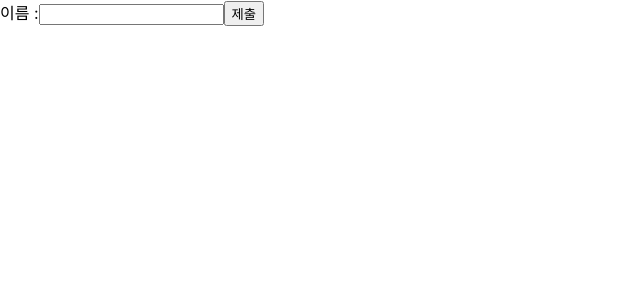
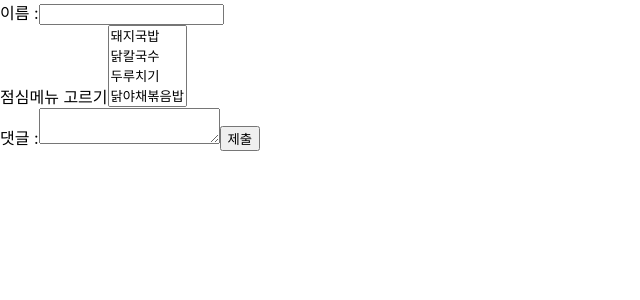
Before and after one commit to Ryumyuong/K0201_React_Test, a React (Create React App) app in the folder class-exam/: page / in a window 1280 px wide. Shown: the top 300 px of the page, without its empty margins (0-640 px from the left). Built offline with nearby package versions, Linux system fonts and the light colour scheme.

Commit message:
20230601 3교시

```diff
--- a/class-exam/src/ch11/NameForm.jsx
+++ b/class-exam/src/ch11/NameForm.jsx
@@ -3,13 +3,24 @@ import React, { useState } from 'react';
 const NameForm = (props) => {
   const [value, setValue] = useState('');
 
+  const [textAreaValue, setTextAreaValue] = useState('');
+
+  const [selectValue, setSelectValue] = useState("닭칼국수")
+
   const handleChange = (event) => {
-    setValue(event.target.value);
-    // alert('입력한 이름 : ' + value)
+    // setValue(event.target.value);
+    // setTextAreaValue(event.target.value);
+    setSelectValue(event.target.value);
+    // 대문자만
+    // setValue(event.target.value.toUpperCase());
+    // 소문자만
+    // setValue(event.target.value.toLowerCase());
+    // 입력할때마다 띄우기
+    //  alert('입력한 이름 : ' + textAreaValue)
   };
 
   const handleSubmit = (event) => {
-    alert('입력한 이름 : ' + value);
+    alert('선택한 메뉴는 : ' + selectValue);
     // 자바스크립트 기본로직 - submit = 제출
     // preventDefault() - 기본 로직을 못하게 방지
     event.preventDefault();
@@ -18,9 +29,24 @@ const NameForm = (props) => {
   return (
     <form onSubmit={handleSubmit}>
       <label>
-        이름 :
-        <input type="text" value={value} onChange={handleChange} />
+         이름 :
+         <input type="text" value={value} onChange={handleChange} />
+      </label><br/>
+      <label>
+        점심메뉴 고르기
+        <select multiple={true} value={selectValue} onChange={handleChange}>
+            <option value="KoreanFood1">돼지국밥</option>
+            <option value="KoreanFood2">닭칼국수</option>
+            <option value="KoreanFood3">두루치기</option>
+            <option value="KoreanFood4">닭야채볶음밥</option>
+            <option value="KoreanFood5">삼선우동</option>
+        </select>
+      </label><br/>
+      <label>
+        댓글 :
+        <textarea value={textAreaValue} onChange={handleChange} />
       </label>
+
       <button type="submit">제출</button>
     </form>
   );
```
